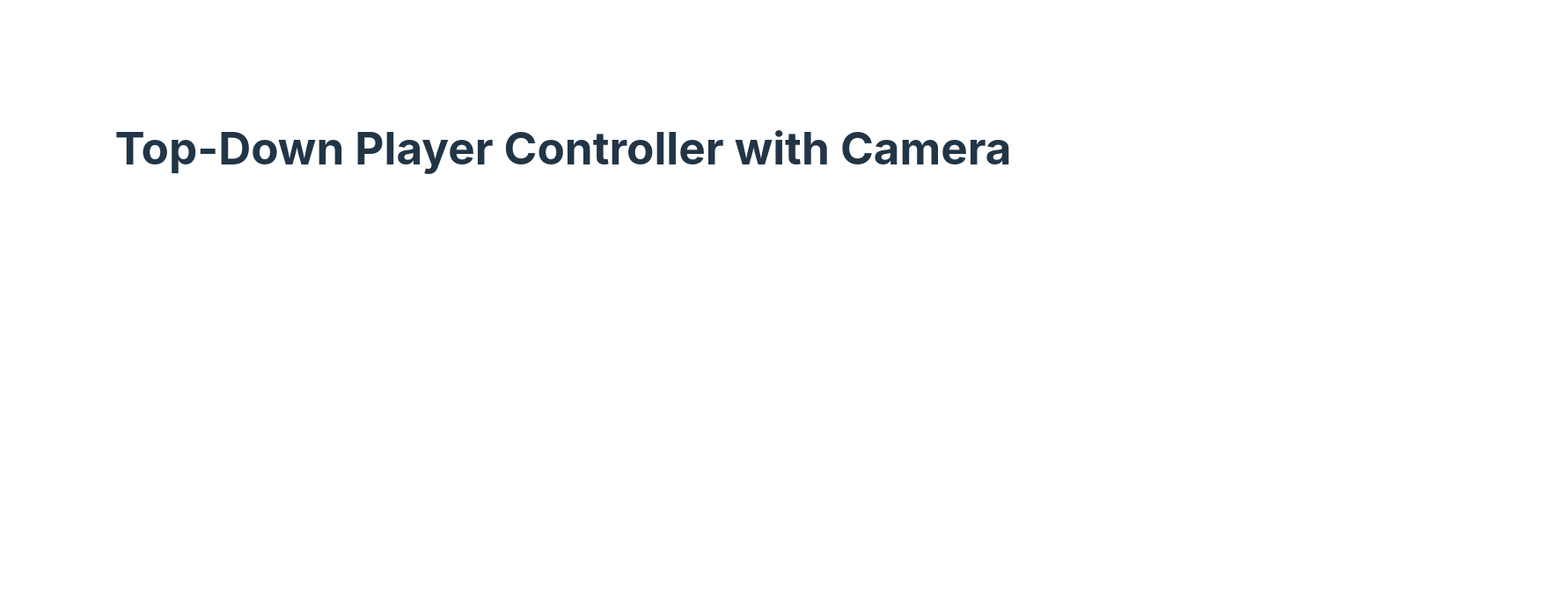
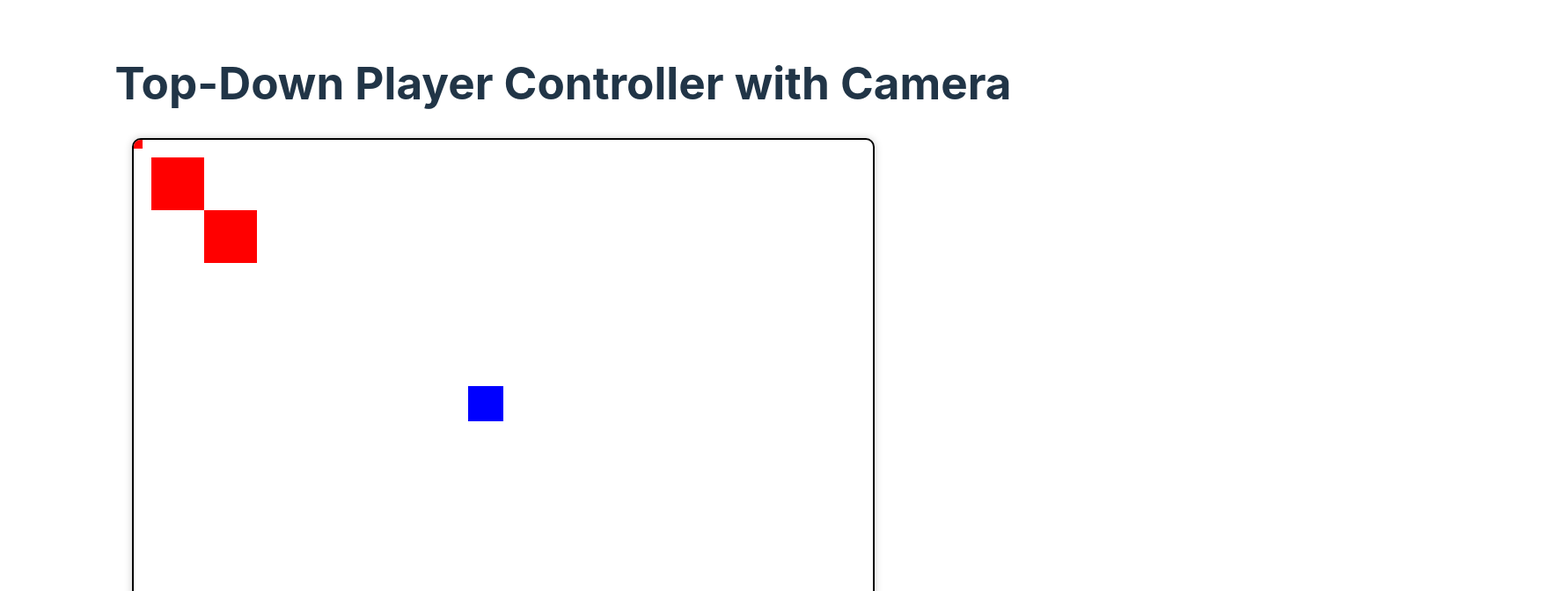
Before and after one commit to FoundTexas/Portafolio, a React (Vite) app in the folder page/Portafolio FoundTexas/: page / in a window 1280 px wide. Shown: the top 672 px of the page at 88% size, 1774 px wide, since content can reach past the window. Built offline with nearby package versions, Linux system fonts and the light colour scheme.

Commit message:
movement

```diff
--- a/page/Portafolio FoundTexas/src/Player/Game.css
+++ b/page/Portafolio FoundTexas/src/Player/Game.css
@@ -1,10 +1,22 @@
 /* Game.css */
 .game-container {
-    width: 400px; /* Set your game container width */
-    height: 400px; /* Set your game container height */
-    overflow: hidden; /* Hide content outside the container */
-    position: relative; /* Needed for absolute positioning of player */
-    border: 2px solid #000;
+  width: 800px; /* Set the width of your game container */
+  height: 600px; /* Set the height of your game container */
+  overflow: hidden; /* Hide content outside the game container */
+  position: relative; /* To position houses and player */
+  margin: auto; /* Center the game container horizontally and vertically */
+  border: 2px solid #000; /* Add a border for visibility */
+  display: flex; /* Use flexbox for centering */
+  flex-direction: column; /* Center vertically */
+  justify-content: center; /* Center vertically */
+  align-items: center; /* Center horizontally */
+}
+
+.house {
+  width: 60px;
+  height: 60px;
+  background-color: red;
+  position: absolute;
 }
 
 .player {
@@ -13,11 +25,3 @@
   background-color: blue;
   position: absolute;
 }
-
-  /* Add this to Game.css */
-.house {
-    width: 60px;
-    height: 60px;
-    background-color: red;
-    position: absolute;
-  }
--- a/page/Portafolio FoundTexas/src/Player/Game.jsx
+++ b/page/Portafolio FoundTexas/src/Player/Game.jsx
@@ -3,10 +3,15 @@ import React, { useState, useEffect } from 'react';
 import './Game.css';
 import House from './House';
 
-const Game = ({ className }) => {
-  const [playerPosition, setPlayerPosition] = useState({ x: 0, y: 0 });
-  const [cameraPosition, setCameraPosition] = useState({ x: 0, y: 0 });
-  const cameraBoundary = { minX: -100, minY: -100, maxX: 100, maxY: 100 };
+const Game = () => {
+  const gameContainerWidth = 800; // Set the width of your game container
+  const gameContainerHeight = 600; // Set the height of your game container
+
+  const [playerPosition, setPlayerPosition] = useState({
+    x: (gameContainerWidth - 40) / 2, // Centered horizontally
+    y: (gameContainerHeight - 40) / 2, // Centered vertically
+  });
+
   const housePositions = [
     { x: 20, y: 20 },
     { x: -50, y: -50 },
@@ -14,46 +19,20 @@ const Game = ({ className }) => {
     // Add more house positions as needed
   ];
 
+  useEffect(() => {
+    checkCollisions();
+  }, [playerPosition]);
+
   const handleKeyPress = (e) => {
     let newX = playerPosition.x;
     let newY = playerPosition.y;
 
-    switch (e.key) {
-      case 'ArrowUp':
-        newY = Math.max(playerPosition.y - 10, cameraBoundary.minY);
-        break;
-      case 'ArrowDown':
-        newY = Math.min(playerPosition.y + 10, cameraBoundary.maxY);
-        break;
-      case 'ArrowLeft':
-        newX = Math.max(playerPosition.x - 10, cameraBoundary.minX);
-        break;
-      case 'ArrowRight':
-        newX = Math.min(playerPosition.x + 10, cameraBoundary.maxX);
-        break;
-      default:
-        break;
-    }
+    if (e.key == ('w' || 'ArrowUp')) { newY -= 10; }
+    if (e.key == ('s' || 'ArrowDown')) { newY += 10; }
+    if (e.key == ('a' || 'ArrowLeft')) { newX -= 10; }
+    if (e.key == ('d' || 'ArrowRight')) { newX += 10; }
 
     setPlayerPosition({ x: newX, y: newY });
-  };
-
-  const updateCameraPosition = () => {
-    // Calculate the desired camera position to focus on the player
-    const desiredCameraX = playerPosition.x - window.innerWidth / 2;
-    const desiredCameraY = playerPosition.y - window.innerHeight / 2;
-
-    // Clamp the camera position within the boundary
-    const cameraX = Math.min(
-      Math.max(desiredCameraX, cameraBoundary.minX),
-      cameraBoundary.maxX - window.innerWidth
-    );
-    const cameraY = Math.min(
-      Math.max(desiredCameraY, cameraBoundary.minY),
-      cameraBoundary.maxY - window.innerHeight
-    );
-
-    setCameraPosition({ x: cameraX, y: cameraY });
   };
 
   const checkCollisions = () => {
@@ -69,18 +48,16 @@ const Game = ({ className }) => {
     });
   };
 
-  useEffect(() => {
-    updateCameraPosition();
-    checkCollisions();
-  }, [playerPosition]);
-
   return (
     <div
-      className={`game-container ${className}`}
+      className="game-container"
       onKeyDown={handleKeyPress}
       tabIndex="0"
       style={{
-        transform: `translate(${-cameraPosition.x}px, ${-cameraPosition.y}px)`,
+        width: `${gameContainerWidth}px`, // Set the width of the game container
+        height: `${gameContainerHeight}px`, // Set the height of the game container
+        overflow: 'hidden', // Hide content outside the game container
+        position: 'relative', // To position houses and player
       }}
     >
       {housePositions.map((position, index) => (
@@ -88,7 +65,10 @@ const Game = ({ className }) => {
       ))}
       <div
         className="player"
-        style={{ top: `${playerPosition.y}px`, left: `${playerPosition.x}px` }}
+        style={{
+          top: `${playerPosition.y}px`,
+          left: `${playerPosition.x}px`,
+        }}
       ></div>
     </div>
   );
```
Lines whose indentation alone changed are shown as unchanged.
